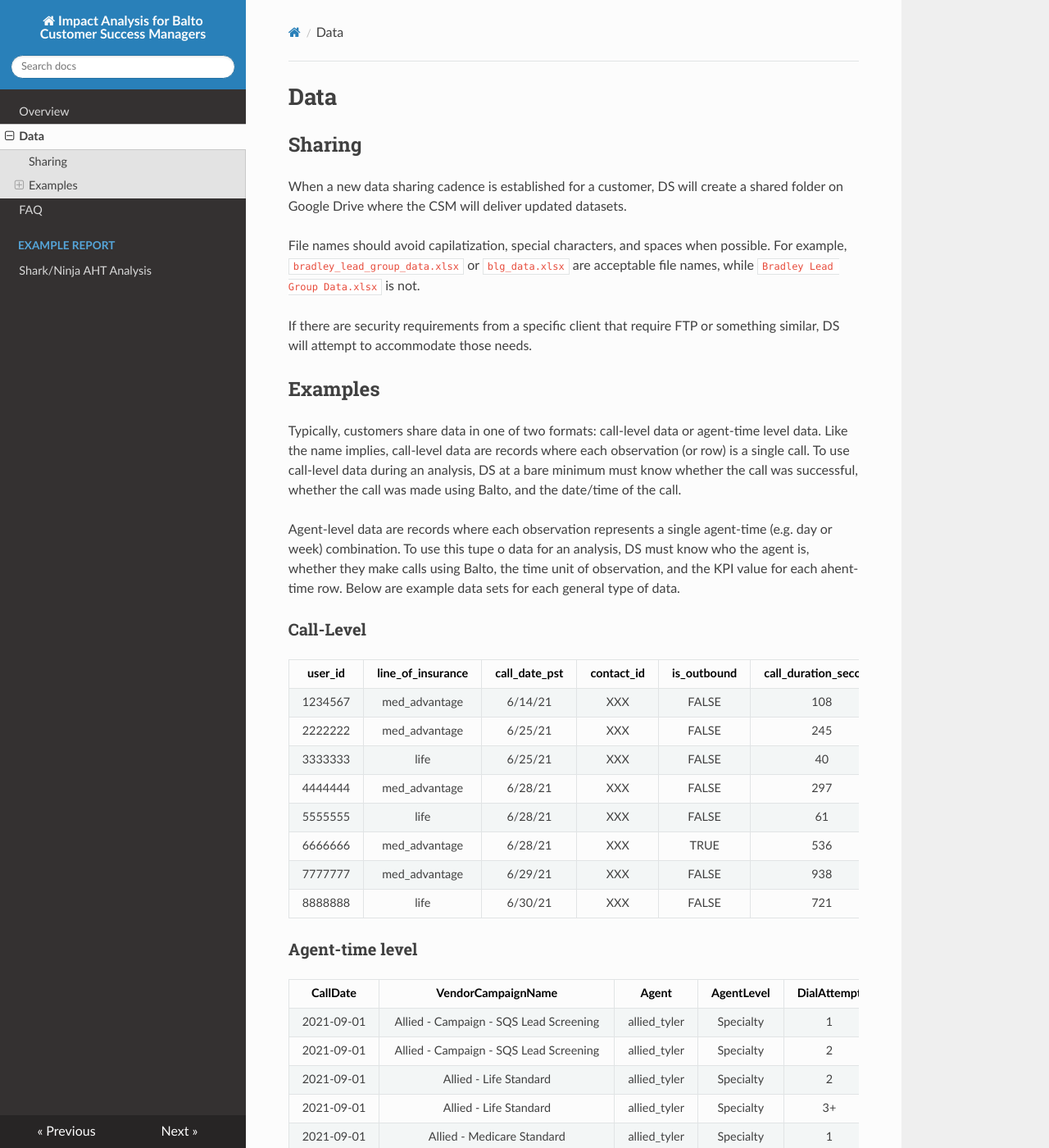
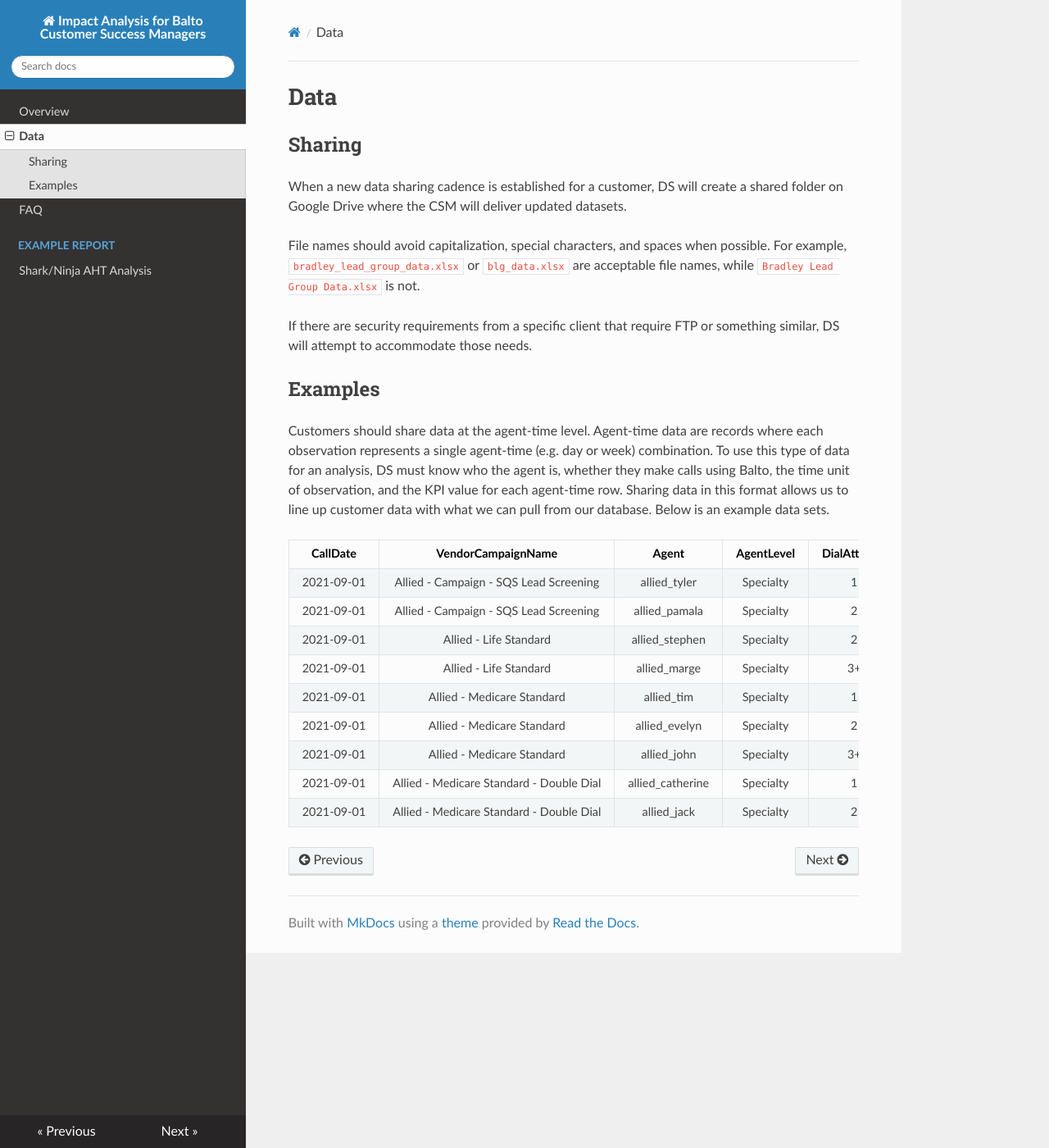
Before and after one commit to ryanvolkert/csm-impact-docs, an MkDocs documentation site: the page built from docs/data.md, in a window 1280 px wide and 1400 px high. Shown: the whole window at 82% size. Built offline with MkDocs 1.6.1, drawn with Linux system fonts in a browser that asks for light colours; nearby versions of some CDN libraries; some of the changed text lies outside the part shown.

Commit message:
remove call-level data

```diff
--- a/docs/data.md
+++ b/docs/data.md
@@ -3,36 +3,21 @@
 ## Sharing
 When a new data sharing cadence is established for a customer, DS will create a shared folder on Google Drive where the CSM will deliver updated datasets.
 
-File names should avoid capilatization, special characters, and spaces when possible. For example, `bradley_lead_group_data.xlsx` or `blg_data.xlsx` are acceptable file names, while `Bradley Lead Group Data.xlsx` is not.
+File names should avoid capitalization, special characters, and spaces when possible. For example, `bradley_lead_group_data.xlsx` or `blg_data.xlsx` are acceptable file names, while `Bradley Lead Group Data.xlsx` is not.
 
 If there are security requirements from a specific client that require FTP or something similar, DS will attempt to accommodate those needs.
 
 ## Examples
-Typically, customers share data in one of two formats: call-level data or agent-time level data. Like the name implies, call-level data are records where each observation (or row) is a single call. To use call-level data during an analysis, DS at a bare minimum must know whether the call was successful, whether the call was made using Balto, and the date/time of the call.
+Customers should share data at the agent-time level. Agent-time data are records where each observation represents a single agent-time (e.g. day or week) combination. To use this type of data for an analysis, DS must know who the agent is, whether they make calls using Balto, the time unit of observation, and the KPI value for each agent-time row. Sharing data in this format allows us to line up customer data with what we can pull from our database. Below is an example data sets.
 
-Agent-level data are records where each observation represents a single agent-time (e.g. day or week) combination. To use this tupe o data for an analysis, DS must know who the agent is, whether they make calls using Balto, the time unit of observation, and the KPI value for each ahent-time row. Below are example data sets for each general type of data.
-
-### Call-Level
-**user\_id**|**line\_of\_insurance**|**call\_date\_pst**|**contact\_id**|**is\_outbound**|**call\_duration\_seconds**|**inbound\_call\_ltv\_bucket**|**is\_transfer**|**policy\_sale**
-:-----:|:-----:|:-----:|:-----:|:-----:|:-----:|:-----:|:-----:|:-----:
-1234567|med\_advantage|6/14/21|XXX|FALSE|108|[60, 80)|FALSE|FALSE
-2222222|med\_advantage|6/25/21|XXX|FALSE|245|[40, 60)|FALSE|FALSE
-3333333|life|6/25/21|XXX|FALSE|40|[0, 20)|FALSE|FALSE
-4444444|med\_advantage|6/28/21|XXX|FALSE|297|[40, 60)|FALSE|FALSE
-5555555|life|6/28/21|XXX|FALSE|61|[0, 20)|FALSE|FALSE
-6666666|med\_advantage|6/28/21|XXX|TRUE|536| |FALSE|FALSE
-7777777|med\_advantage|6/29/21|XXX|FALSE|938|[20, 40)|FALSE|FALSE
-8888888|life|6/30/21|XXX|FALSE|721|[40, 60)|FALSE|FALSE
-
-### Agent-time level
 **CallDate**|**VendorCampaignName**|**Agent**|**AgentLevel**|**DialAttempt**|**GrossConnections**|**HumanContacts**|**Total\_Att\_Transfers**|**UniqueTransferAttempts**|**UniqueConnectedTransfers**|**UniqueTransferSuccess**
 :-----:|:-----:|:-----:|:-----:|:-----:|:-----:|:-----:|:-----:|:-----:|:-----:|:-----:
 2021-09-01|Allied - Campaign - SQS Lead Screening|allied\_tyler|Specialty|1|1|1|0|0|0|0
-2021-09-01|Allied - Campaign - SQS Lead Screening|allied\_tyler|Specialty|2|1|1|0|0|0|0
-2021-09-01|Allied - Life Standard|allied\_tyler|Specialty|2|1|1|0|0|0|0
-2021-09-01|Allied - Life Standard|allied\_tyler|Specialty|3+|2|1|0|0|0|0
-2021-09-01|Allied - Medicare Standard|allied\_tyler|Specialty|1|87|56|5|5|5|5
-2021-09-01|Allied - Medicare Standard|allied\_tyler|Specialty|2|7|3|0|0|0|0
-2021-09-01|Allied - Medicare Standard|allied\_tyler|Specialty|3+|163|60|4|4|3|2
-2021-09-01|Allied - Medicare Standard - Double Dial|allied\_tyler|Specialty|1|11|5|2|2|1|1
-2021-09-01|Allied - Medicare Standard - Double Dial|allied\_tyler|Specialty|2|27|11|3|3|3|2
+2021-09-01|Allied - Campaign - SQS Lead Screening|allied\_pamala|Specialty|2|1|1|0|0|0|0
+2021-09-01|Allied - Life Standard|allied\_stephen|Specialty|2|1|1|0|0|0|0
+2021-09-01|Allied - Life Standard|allied\_marge|Specialty|3+|2|1|0|0|0|0
+2021-09-01|Allied - Medicare Standard|allied\_tim|Specialty|1|87|56|5|5|5|5
+2021-09-01|Allied - Medicare Standard|allied\_evelyn|Specialty|2|7|3|0|0|0|0
+2021-09-01|Allied - Medicare Standard|allied\_john|Specialty|3+|163|60|4|4|3|2
+2021-09-01|Allied - Medicare Standard - Double Dial|allied\_catherine|Specialty|1|11|5|2|2|1|1
+2021-09-01|Allied - Medicare Standard - Double Dial|allied\_jack|Specialty|2|27|11|3|3|3|2
```
